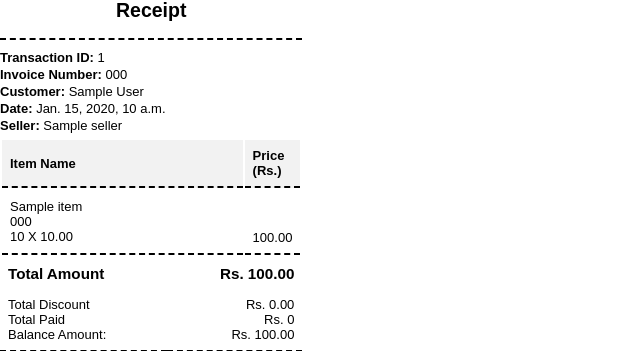
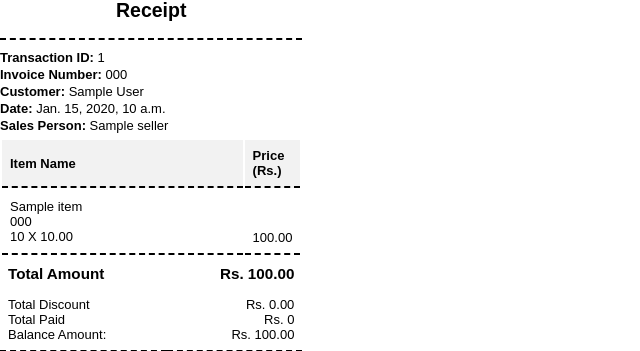
Before and after one commit to Denuwan392/santek-mobile, a Django app: page /pos/transaction/1/receipt/ in a window 1280 px wide. Shown: the part 329-680 px from the top of the page, without its empty margins (0-640 px from the left). Run offline with Django 5.2, Linux system fonts and the light colour scheme; tables that the repository leaves empty hold one stand-in row (values such as "Sample post"); data that the repository does not hold is empty; parts of the project's set-up code (start-up, migrations or seed data) failed here and were passed over.

Commit message:
Update receipt.html

```diff
--- a/pos/templates/pos_system/receipt.html
+++ b/pos/templates/pos_system/receipt.html
@@ -88,7 +88,7 @@
             <p><strong>Invoice Number:</strong> {{ transaction.invoice_number }}</p>
             <p><strong>Customer:</strong> {{ transaction.customer.name }}</p>
             <p><strong>Date:</strong> {{ transaction.transaction_date }}</p>
-            <p><strong>Seller:</strong> {{ transaction.seller }}</p>
+            <p><strong>Sales Person:</strong> {{ transaction.seller }}</p>
         </div>
         <div class="item-list">
             <table style="width: 80mm;">
```
